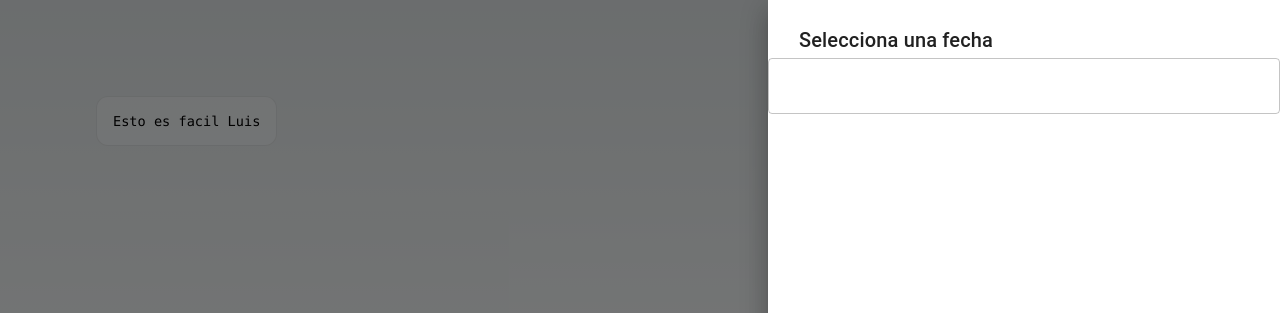
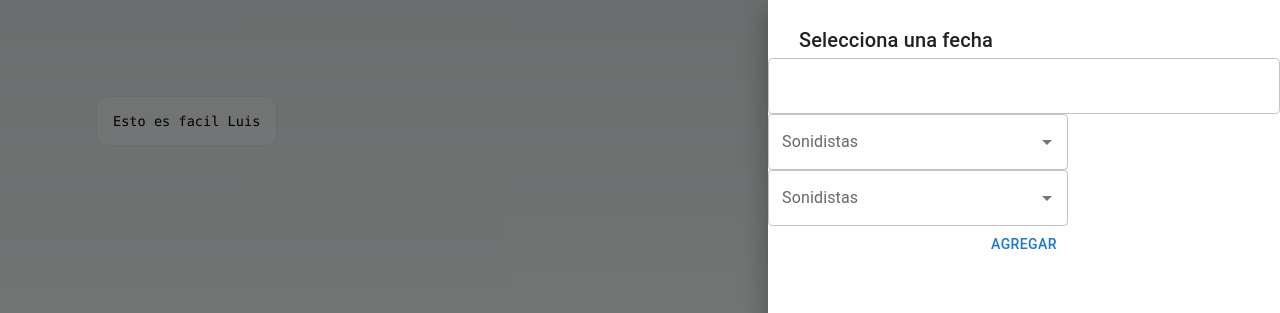
Before and after one commit to EAMBWHITE/sonidistas, a Next.js app: page / in a window 1280 px wide. Both pictures are taken after a click on the button "AGREGAR FECHA". Shown: the top 313 px of the page. Built offline with nearby package versions, Linux system fonts and the light colour scheme; no server answers; the database is empty.

Commit message:
added "Agregar Fecha" functionality

```diff
--- a/components/BasicDatePicker.tsx
+++ b/components/BasicDatePicker.tsx
@@ -4,14 +4,19 @@ import TextField from "@mui/material/TextField";
 import { AdapterDayjs } from "@mui/x-date-pickers/AdapterDayjs";
 import { LocalizationProvider } from "@mui/x-date-pickers/LocalizationProvider";
 import { DatePicker } from "@mui/x-date-pickers/DatePicker";
+import { Dispatch } from "react";
 
 type BasicDatePickerType = {
   title: string;
+  value: Dayjs | null;
+  setValue: Dispatch<React.SetStateAction<Dayjs | null>>;
 };
 
-export default function BasicDatePicker({ title }: BasicDatePickerType) {
-  const [value, setValue] = React.useState<Dayjs | null>(null);
-
+export default function BasicDatePicker({
+  title,
+  value,
+  setValue,
+}: BasicDatePickerType) {
   return (
     <LocalizationProvider dateAdapter={AdapterDayjs}>
       <DatePicker
@@ -19,7 +24,6 @@ export default function BasicDatePicker({ title }: BasicDatePickerType) {
         value={value}
         onChange={(newValue: any) => {
           setValue(newValue);
-          console.log(newValue);
         }}
         renderInput={(params: any) => <TextField {...params} />}
       />
--- a/components/_AddFecha.tsx
+++ b/components/_AddFecha.tsx
@@ -1,9 +1,47 @@
-import { useState } from "react";
-import { Box, Button, Drawer, Typography } from "@mui/material";
+import { useEffect, useState } from "react";
+import {
+  Autocomplete,
+  Box,
+  Button,
+  Drawer,
+  TextField,
+  Typography,
+} from "@mui/material";
 import BasicDatePicker from "./BasicDatePicker";
+import { getSonidistas, saveFecha } from "../pages/api/firebaseApi";
+import { FechaType } from "./types/firebaseTypes.type";
+import { Dayjs } from "dayjs";
+import { Timestamp } from "firebase/firestore";
 
 export default function DrawerAddFecha() {
   const [isOpen, setIsOpen] = useState(false);
+  const [listSonidistas, setListSonidistas] = useState<any[]>([]);
+  const [responsable, setResponsable] = useState("");
+  const [soporte, setSoporte] = useState("");
+  const [value, setValue] = useState<Dayjs | null>(null);
+
+  useEffect(() => {
+    const fetchSonidistas = async () => {
+      const list = await getSonidistas();
+      setListSonidistas(list.data);
+    };
+
+    fetchSonidistas();
+  }, []);
+
+  const handleSaveFecha = () => {
+    const d = value?.toDate() as Date;
+
+    //create object
+    const fecha: FechaType = {
+      fecha: Timestamp.fromDate(d),
+      responsables: {
+        principal: responsable,
+        soporte: soporte,
+      },
+    };
+    saveFecha(fecha);
+  };
 
   const drawerTitle = (
     <Box
@@ -25,7 +63,28 @@ export default function DrawerAddFecha() {
       flexDirection="column"
       justifyContent="center"
     >
-      <BasicDatePicker title="" />
+      <BasicDatePicker title="" value={value} setValue={setValue} />
+      <Autocomplete
+        disablePortal
+        id="combo-box-principal"
+        options={listSonidistas}
+        sx={{ width: 300 }}
+        renderInput={(params) => <TextField {...params} label="Sonidistas" />}
+        onChange={(event: any, newValue: any) => {
+          setResponsable(newValue?.id);
+        }}
+      />
+      <Autocomplete
+        disablePortal
+        id="combo-box-soporte"
+        options={listSonidistas}
+        sx={{ width: 300 }}
+        renderInput={(params) => <TextField {...params} label="Sonidistas" />}
+        onChange={(event: any, newValue: any) => {
+          setSoporte(newValue?.id);
+        }}
+      />
+      <Button onClick={() => handleSaveFecha()}>Agregar</Button>
     </Box>
   );
 
--- a/pages/api/firebaseApi.ts
+++ b/pages/api/firebaseApi.ts
@@ -7,6 +7,9 @@ import {
   getDoc,
   setDoc,
   Timestamp,
+  addDoc,
+  query,
+  where,
 } from "firebase/firestore";
 import {
   FechaType,
@@ -22,10 +25,11 @@ export const getData = async (): Promise<{ data: FechaType[] }> => {
 
   querySnapshot.forEach((item) => {
     let rol = item.data() as FechaType;
-
     rolData.push(rol);
   });
-  return { data: rolData };
+  return {
+    data: rolData.sort((a, b) => a.fecha.toMillis() - b.fecha.toMillis()),
+  };
 };
 
 export const getResponsables = async () => {
@@ -58,6 +62,26 @@ export const getResponsables = async () => {
   };
 };
 
-export const addFecha = async (fecha: FechaType) => {
-  await setDoc(doc(db, "fechas"), fecha);
+export const saveFecha = async (fecha: FechaType) => {
+  console.log(fecha);
+  const docRef = await addDoc(collection(db, "fechas"), fecha);
+  console.log(docRef.id);
 };
+
+export const getSonidistas = async () => {
+  const querySnapshot = await getDocs(collection(db, "usuario"));
+
+  const convertData: any[] = [];
+
+  querySnapshot.forEach((item) => {
+    const user = item.data();
+    convertData.push({
+      id: item.id,
+      label: user.nombre,
+    });
+  });
+
+  return {
+    data: convertData,
+  };
+};
```
